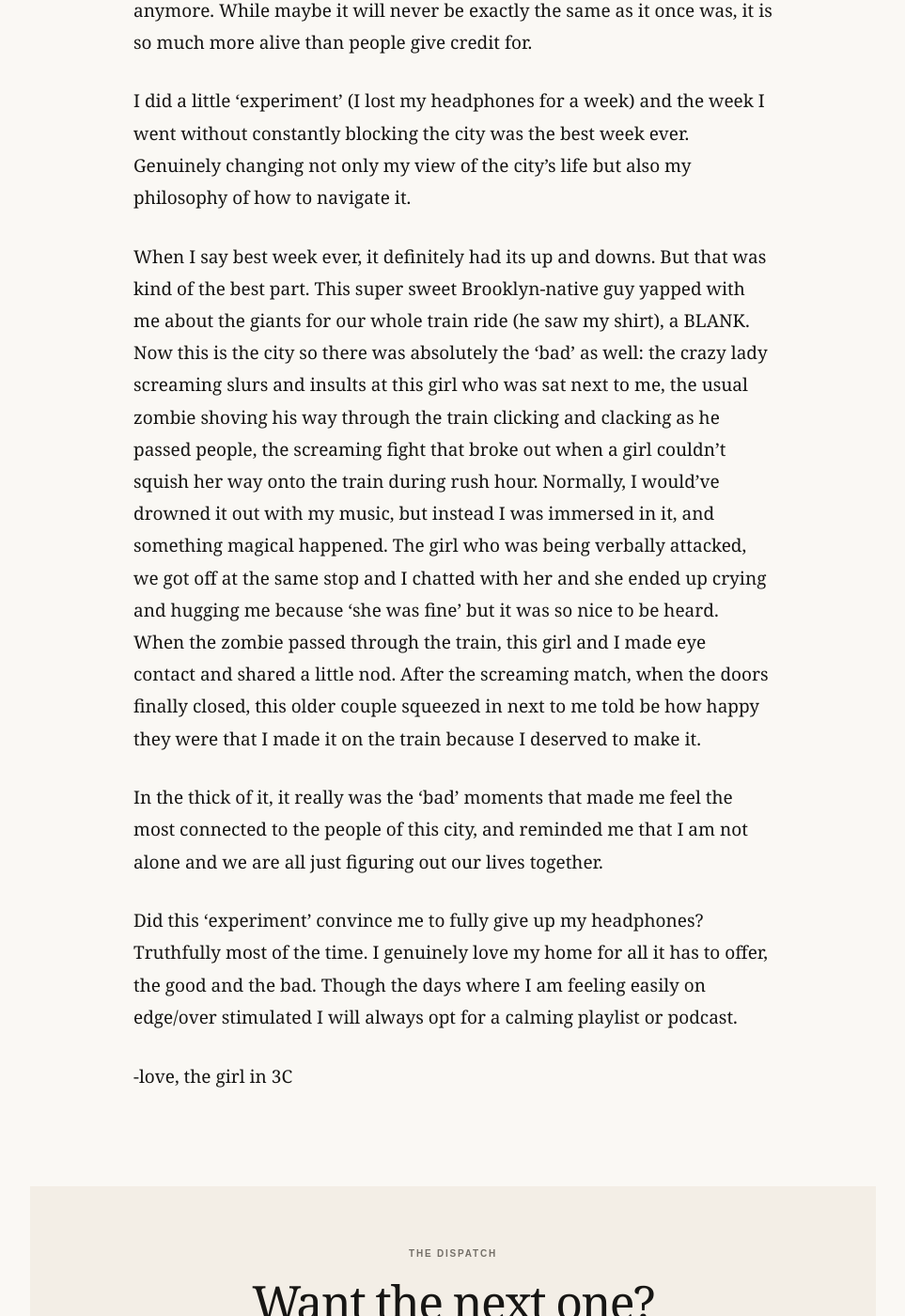
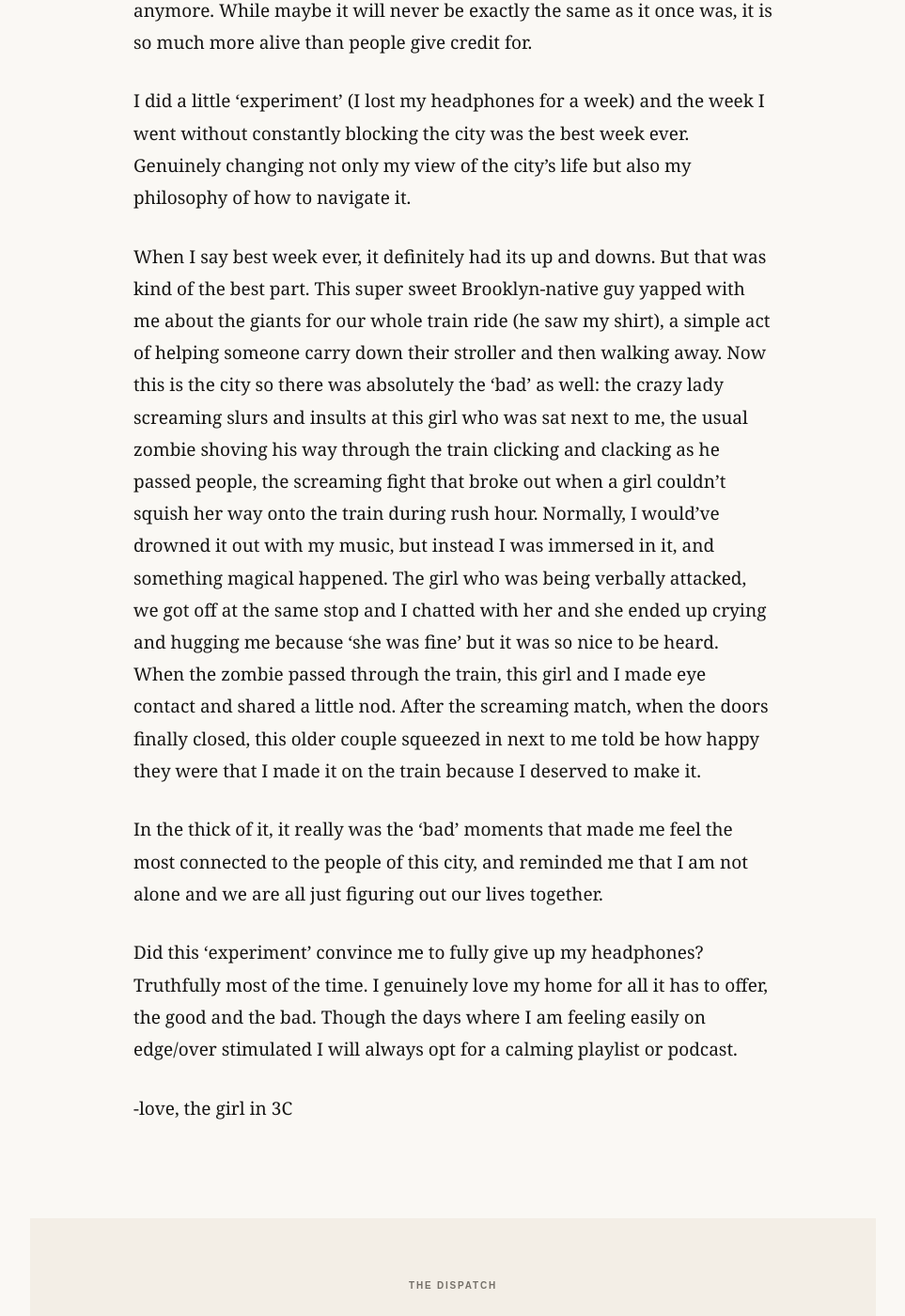
Before and after one commit to thegirlin3c/the-girl-in-3c, a Jekyll site: the page built from _posts/2026-08-12-new-york-isnt-missing-connection-people-just-need-to-take-out-the-headphones-sometimes.md, in a window 1280 px wide and 1400 px high, scrolled down 807 px. Shown: the whole window at 94% size, without its empty margins (158-1121 px from the left). Built offline with Jekyll 4.4.1, drawn with Linux system fonts in a browser that asks for light colours.

Commit message:
Update 2026-08-12-new-york-isnt-missing-connection-people-just-need-to-take-out-the-headphones-sometimes.md

```diff
--- a/_posts/2026-08-12-new-york-isnt-missing-connection-people-just-need-to-take-out-the-headphones-sometimes.md
+++ b/_posts/2026-08-12-new-york-isnt-missing-connection-people-just-need-to-take-out-the-headphones-sometimes.md
@@ -10,7 +10,7 @@ People love to talk about the 'old' New York and how it doesn't exist anymore. W
 
 I did a little 'experiment' (I lost my headphones for a week) and the week I went without constantly blocking the city was the best week ever. Genuinely changing not only my view of the city's life but also my philosophy of how to navigate it.
 
-When I say best week ever, it definitely had its up and downs. But that was kind of the best part. This super sweet Brooklyn-native guy yapped with me about the giants for our whole train ride (he saw my shirt), a BLANK. Now this is the city so there was absolutely the 'bad' as well: the crazy lady screaming slurs and insults at this girl who was sat next to me, the usual zombie shoving his way through the train clicking and clacking as he passed people, the screaming fight that broke out when a girl couldn't squish her way onto the train during rush hour. Normally, I would've drowned it out with my music, but instead I was immersed in it, and something magical happened. The girl who was being verbally attacked, we got off at the same stop and I chatted with her and she ended up crying and hugging me because 'she was fine' but it was so nice to be heard. When the zombie passed through the train, this girl and I made eye contact and shared a little nod. After the screaming match, when the doors finally closed, this older couple squeezed in next to me told be how happy they were that I made it on the train because I deserved to make it.
+When I say best week ever, it definitely had its up and downs. But that was kind of the best part. This super sweet Brooklyn-native guy yapped with me about the giants for our whole train ride (he saw my shirt), a simple act of helping someone carry down their stroller and then walking away. Now this is the city so there was absolutely the 'bad' as well: the crazy lady screaming slurs and insults at this girl who was sat next to me, the usual zombie shoving his way through the train clicking and clacking as he passed people, the screaming fight that broke out when a girl couldn't squish her way onto the train during rush hour. Normally, I would've drowned it out with my music, but instead I was immersed in it, and something magical happened. The girl who was being verbally attacked, we got off at the same stop and I chatted with her and she ended up crying and hugging me because 'she was fine' but it was so nice to be heard. When the zombie passed through the train, this girl and I made eye contact and shared a little nod. After the screaming match, when the doors finally closed, this older couple squeezed in next to me told be how happy they were that I made it on the train because I deserved to make it.
 
 In the thick of it, it really was the 'bad' moments that made me feel the most connected to the people of this city, and reminded me that I am not alone and we are all just figuring out our lives together.
 
```
